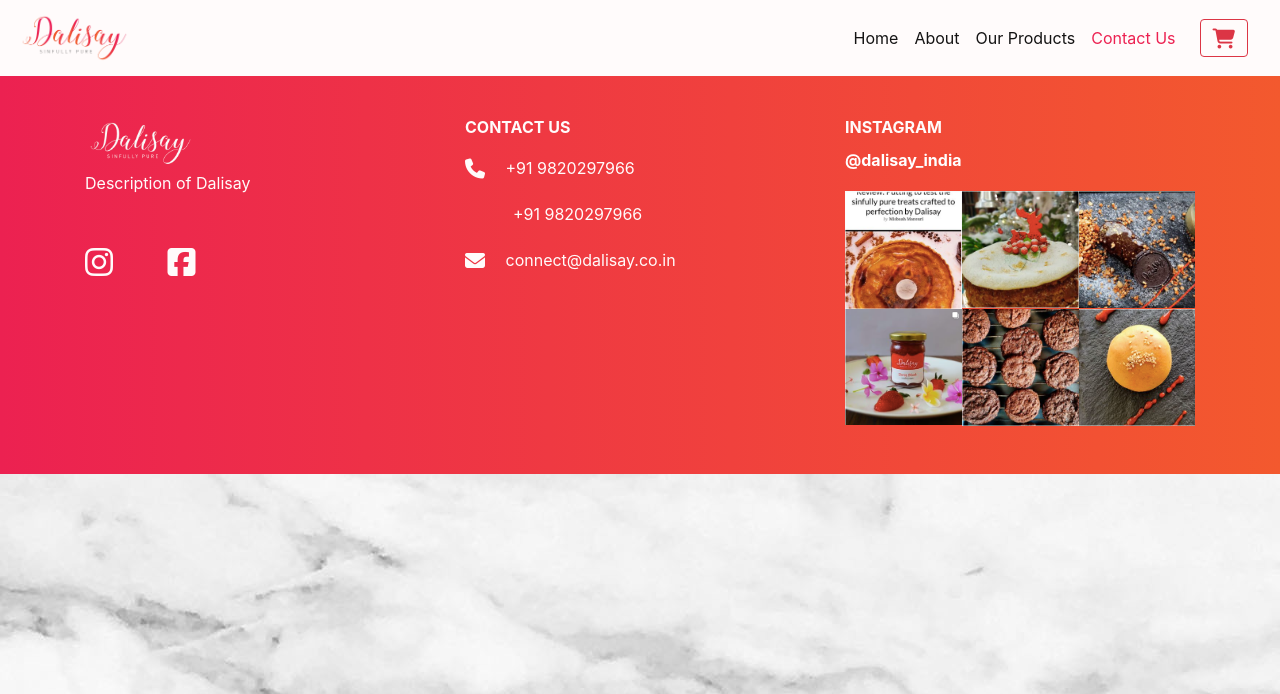
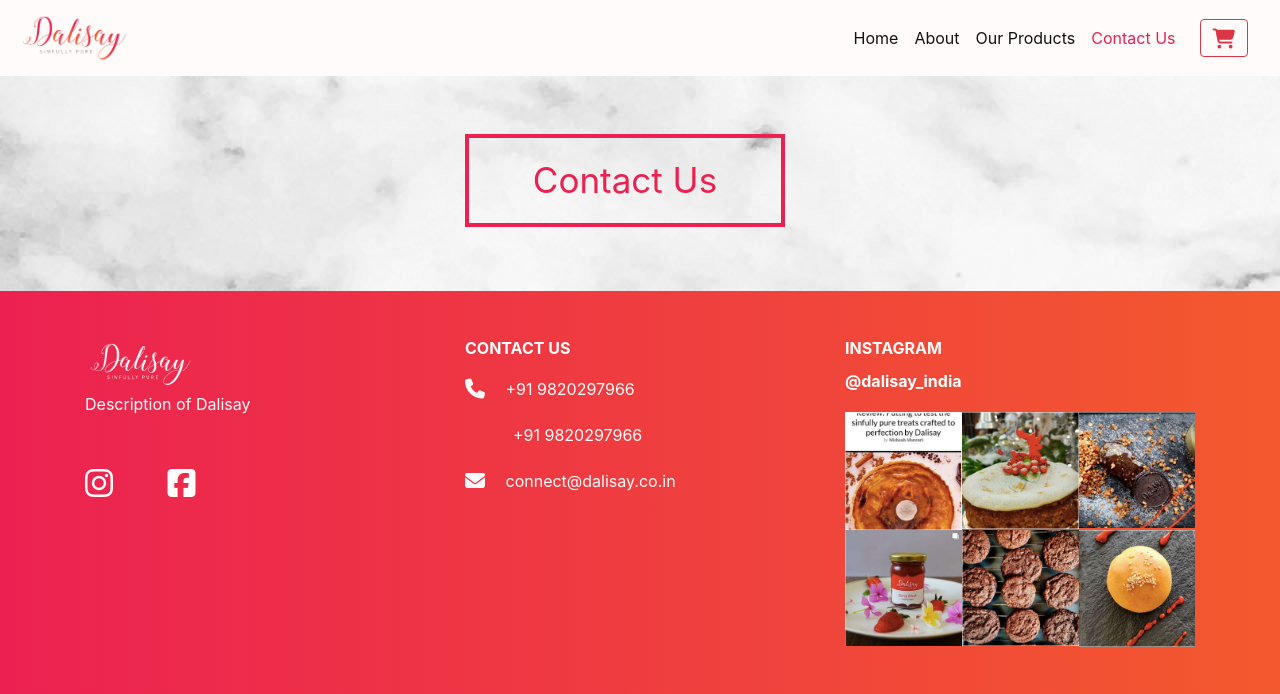
Before and after one commit to Maahir-Shah/dalisay, a Django app: page /contact/ in a window 1280 px wide. Shown: the top 694 px of the page. Run offline with Django 3.2, Linux system fonts and the light colour scheme; some libraries are stand-ins or nearby versions.

Commit message:
Work on Contact Us Page

```diff
--- a/templates/base.html
+++ b/templates/base.html
@@ -319,6 +319,12 @@
       }
     }
 
+    /* Background figure of contact us page */
+    .contact_figure {
+      background-image: url("{%static 'images/Contact us bg.jpg'%}");
+    }
+
+
   </style>
 
   <body class="backdrop">
--- a/templates/contact.html
+++ b/templates/contact.html
@@ -7,5 +7,16 @@
 <div id="fixed_navbar" class="container-fluid">
 </div>
 
+<div style="position: relative;">
+    <div class="row w-100 justify-content-center mb-5 mt-5">
+        <div class="col-3 text-center align-middle mb-3 mt-3" style="border:4px solid #ec2151">
+            <div class="mt-3 mb-3" style="font-size:35px; color: #ec2151">
+                Contact Us
+            </div>
+        </div>
+    </div>
+    <!-- <img src="{% static 'images/Contact us bg.jpg'%}" class="w-100 img-fluid" alt="" style="z-index: 1" !-->
+</div>
+
 
 {% endblock %}
```
Also changed, not shown: assets/images/Contact us bg.jpg (added), static/images/Contact us bg.jpg (added), 2 other files.
